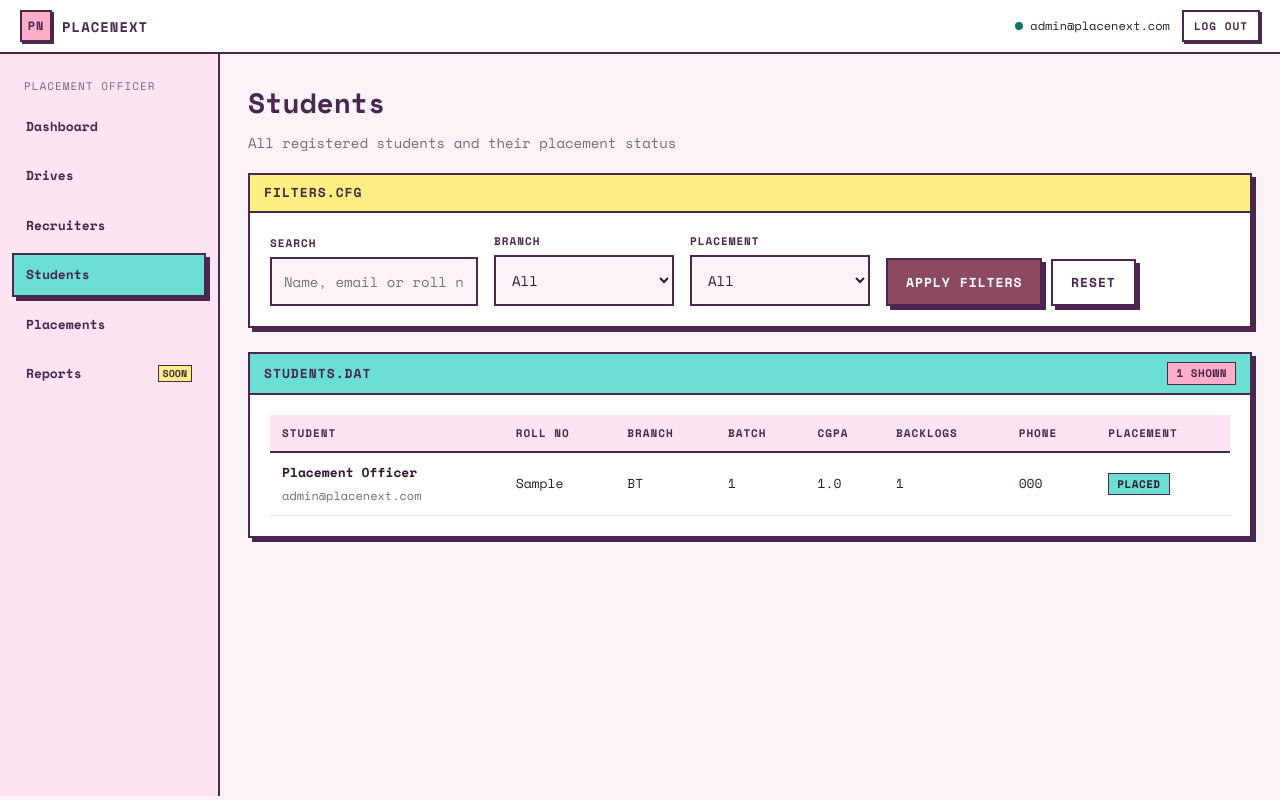
After one commit to 1ow1atency/placenext, a Spring Boot app: page /admin/students in a window 1280 px wide. The commit adds this page. Run offline with Spring Boot 4, Linux system fonts and the light colour scheme; a user stored in the database is signed in; tables that the repository leaves empty hold one stand-in row (values such as "Sample post"); some of the project's set-up classes (security, data sources, template engines, error pages and the like) are left out, and stand-ins take their place.

Commit message:
Step 14: admin dashboard stats and students list

```diff
--- /dev/null
+++ b/src/main/java/com/placenext/placenext/controller/AdminStudentController.java
@@ -0,0 +1,67 @@
+package com.placenext.placenext.controller;
+
+import com.placenext.placenext.model.Application;
+import com.placenext.placenext.model.Branch;
+import com.placenext.placenext.model.OfferStatus;
+import com.placenext.placenext.model.StudentProfile;
+import com.placenext.placenext.repository.ApplicationRepository;
+import com.placenext.placenext.repository.StudentProfileRepository;
+import org.springframework.stereotype.Controller;
+import org.springframework.ui.Model;
+import org.springframework.web.bind.annotation.GetMapping;
+import org.springframework.web.bind.annotation.RequestParam;
+
+import java.util.HashSet;
+import java.util.List;
+import java.util.Set;
+
+@Controller
+public class AdminStudentController {
+
+    private final StudentProfileRepository studentProfileRepository;
+    private final ApplicationRepository applicationRepository;
+
+    public AdminStudentController(StudentProfileRepository studentProfileRepository,
+                                  ApplicationRepository applicationRepository) {
+        this.studentProfileRepository = studentProfileRepository;
+        this.applicationRepository = applicationRepository;
+    }
+
+    @GetMapping("/admin/students")
+    public String students(@RequestParam(value = "q", required = false) String q,
+                           @RequestParam(value = "branch", required = false) Branch branch,
+                           @RequestParam(value = "placed", required = false) String placed,
+                           Model model) {
+
+        // Ids of students who have accepted an offer
+        Set<Long> placedIds = new HashSet<>();
+        for (Application a : applicationRepository.findByOfferStatusOrderByRespondedAtDesc(OfferStatus.ACCEPTED)) {
+            placedIds.add(a.getStudent().getId());
+        }
+
+        String needle = q == null ? "" : q.trim().toLowerCase();
+
+        List<StudentProfile> students = studentProfileRepository.findAll().stream()
+                .filter(s -> needle.isEmpty()
+                        || contains(s.getUser().getFullName(), needle)
+                        || contains(s.getUser().getEmail(), needle)
+                        || contains(s.getRollNo(), needle))
+                .filter(s -> branch == null || s.getBranch() == branch)
+                .filter(s -> placed == null || placed.isBlank()
+                        || ("placed".equals(placed) && placedIds.contains(s.getId()))
+                        || ("unplaced".equals(placed) && !placedIds.contains(s.getId())))
+                .toList();
+
+        model.addAttribute("students", students);
+        model.addAttribute("placedIds", placedIds);
+        model.addAttribute("branches", Branch.values());
+        model.addAttribute("q", q);
+        model.addAttribute("branchFilter", branch == null ? "" : branch.name());
+        model.addAttribute("placedFilter", placed == null ? "" : placed);
+        return "admin/students";
+    }
+
+    private boolean contains(String value, String needle) {
+        return value != null && value.toLowerCase().contains(needle);
+    }
+}
--- a/src/main/resources/static/css/placenext.css
+++ b/src/main/resources/static/css/placenext.css
@@ -256,3 +256,6 @@ textarea.input { min-height: 120px; resize: vertical; line-height: 1.5; }
 .offer-title { font-weight: 800; margin: 0 0 4px; }
 .offer-text { margin: 0 0 6px; font-size: 14px; }
 .offer-warn { margin: 0 0 10px; font-size: 12px; opacity: .8; }
+
+/* ===== Admin dashboard and students (Step 14) ===== */
+.window-bar.pink { background: var(--pink); }
--- /dev/null
+++ b/src/main/resources/templates/admin/students.html
@@ -0,0 +1,96 @@
+<!DOCTYPE html>
+<html xmlns:th="http://www.thymeleaf.org">
+<head th:replace="~{fragments :: pageHead('Students')}"></head>
+<body>
+<header th:replace="~{fragments :: statusbar}"></header>
+<div class="shell">
+    <nav th:replace="~{fragments :: sidenav('students', 'ADMIN')}"></nav>
+    <main class="main">
+
+        <div class="page-head">
+            <div class="page-title">
+                <h1>Students</h1>
+                <p>All registered students and their placement status</p>
+            </div>
+        </div>
+
+        <div class="window">
+            <div class="window-bar yellow"><span>FILTERS.CFG</span></div>
+            <div class="window-body">
+                <form th:action="@{/admin/students}" method="get" class="filter-bar">
+                    <div class="field">
+                        <label for="q">Search</label>
+                        <input class="input" type="text" id="q" name="q" th:value="${q}"
+                               placeholder="Name, email or roll no">
+                    </div>
+                    <div class="field">
+                        <label for="branch">Branch</label>
+                        <select class="input" id="branch" name="branch">
+                            <option value="">All</option>
+                            <option th:each="b : ${branches}" th:value="${b.name()}" th:text="${b.name()}"
+                                    th:selected="${b.name() == branchFilter}">CSE</option>
+                        </select>
+                    </div>
+                    <div class="field">
+                        <label for="placed">Placement</label>
+                        <select class="input" id="placed" name="placed">
+                            <option value="" th:selected="${placedFilter == ''}">All</option>
+                            <option value="placed" th:selected="${placedFilter == 'placed'}">Placed</option>
+                            <option value="unplaced" th:selected="${placedFilter == 'unplaced'}">Not placed</option>
+                        </select>
+                    </div>
+                    <div class="field">
+                        <button type="submit" class="btn btn-primary">Apply filters</button>
+                        <a class="btn" th:href="@{/admin/students}">Reset</a>
+                    </div>
+                </form>
+            </div>
+        </div>
+
+        <div class="window">
+            <div class="window-bar mint">
+                <span>STUDENTS.DAT</span>
+                <span class="badge" th:text="${#lists.size(students)} + ' shown'">0 shown</span>
+            </div>
+            <div class="window-body">
+                <div class="empty" th:if="${#lists.isEmpty(students)}">
+                    <div class="empty-icon">🔍</div>
+                    <strong>No students match</strong>
+                    <p>Try clearing the filters.</p>
+                </div>
+
+                <div class="table-wrap" th:unless="${#lists.isEmpty(students)}">
+                    <table class="table">
+                        <thead>
+                        <tr>
+                            <th>Student</th><th>Roll no</th><th>Branch</th><th>Batch</th>
+                            <th>CGPA</th><th>Backlogs</th><th>Phone</th><th>Placement</th>
+                        </tr>
+                        </thead>
+                        <tbody>
+                        <tr th:each="s : ${students}">
+                            <td>
+                                <strong th:text="${s.user.fullName}">Name</strong><br>
+                                <span class="hint" th:text="${s.user.email}">email</span>
+                            </td>
+                            <td th:text="${s.rollNo}">Roll</td>
+                            <td th:text="${s.branch.name()}">CSE</td>
+                            <td th:text="${s.batch}">2027</td>
+                            <td th:text="${s.cgpa}">8.0</td>
+                            <td th:text="${s.activeBacklogs}">0</td>
+                            <td th:text="${s.phone}">Phone</td>
+                            <td>
+                                <span class="badge status-SELECTED" th:if="${placedIds.contains(s.id)}">Placed</span>
+                                <span class="hint" th:unless="${placedIds.contains(s.id)}">Not placed</span>
+                            </td>
+                        </tr>
+                        </tbody>
+                    </table>
+                </div>
+            </div>
+        </div>
+
+    </main>
+</div>
+</body>
+</html>
--- a/src/main/resources/templates/fragments.html
+++ b/src/main/resources/templates/fragments.html
@@ -43,8 +43,8 @@
         <a th:href="@{/admin/dashboard}" th:classappend="${active == 'dashboard'} ? 'active'">Dashboard</a>
         <a th:href="@{/admin/drives}" th:classappend="${active == 'drives'} ? 'active'">Drives</a>
         <a th:href="@{/admin/recruiters}" th:classappend="${active == 'recruiters'} ? 'active'">Recruiters</a>
+        <a th:href="@{/admin/students}" th:classappend="${active == 'students'} ? 'active'">Students</a>
         <a th:href="@{/admin/placements}" th:classappend="${active == 'placements'} ? 'active'">Placements</a>
-        <a href="#">Students <span class="soon">SOON</span></a>
         <a href="#">Reports <span class="soon">SOON</span></a>
     </th:block>
 </nav>
```
Also changed, not shown: src/main/java/com/placenext/placenext/controller/DashboardController.java (+10 -8 lines), src/main/java/com/placenext/placenext/service/StatsService.java (added, +72 -0 lines), src/main/resources/templates/admin/dashboard.html (+28 -4 lines).
